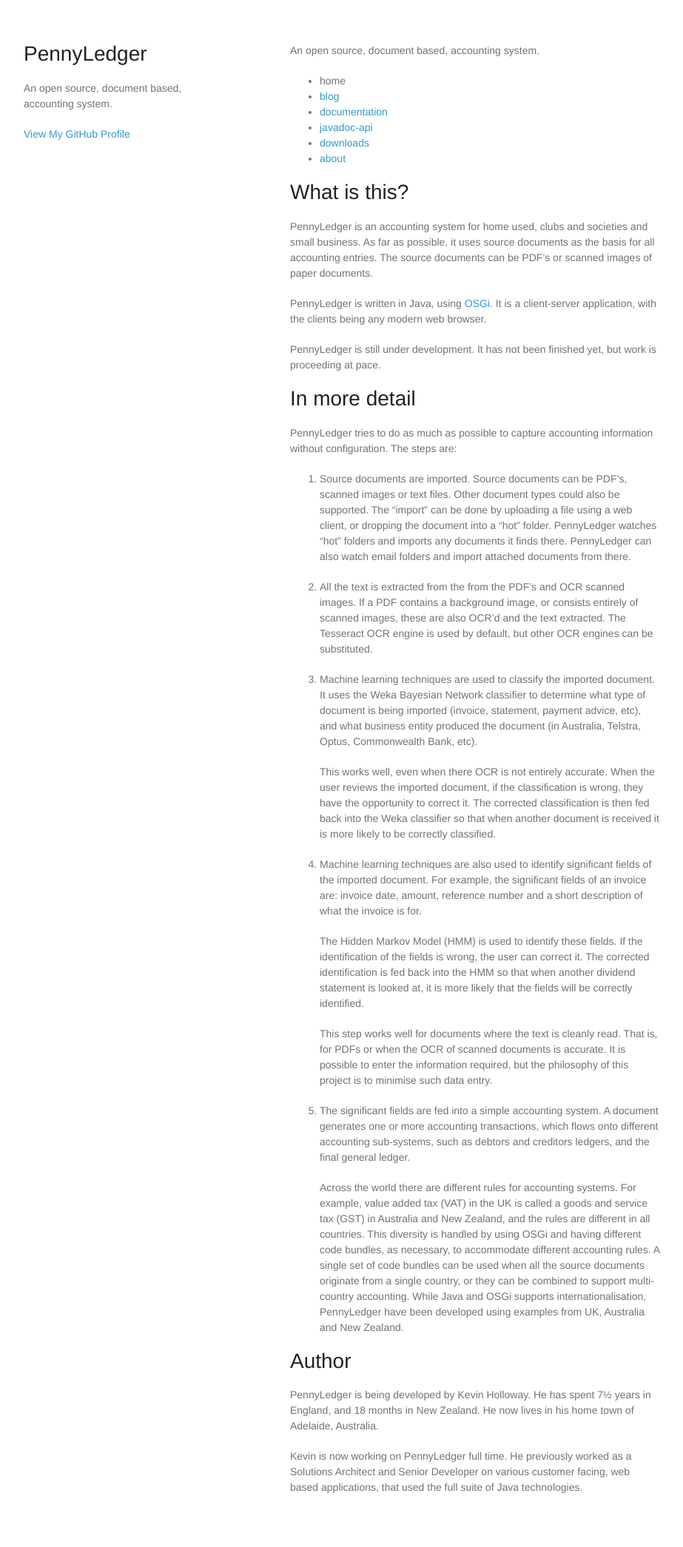
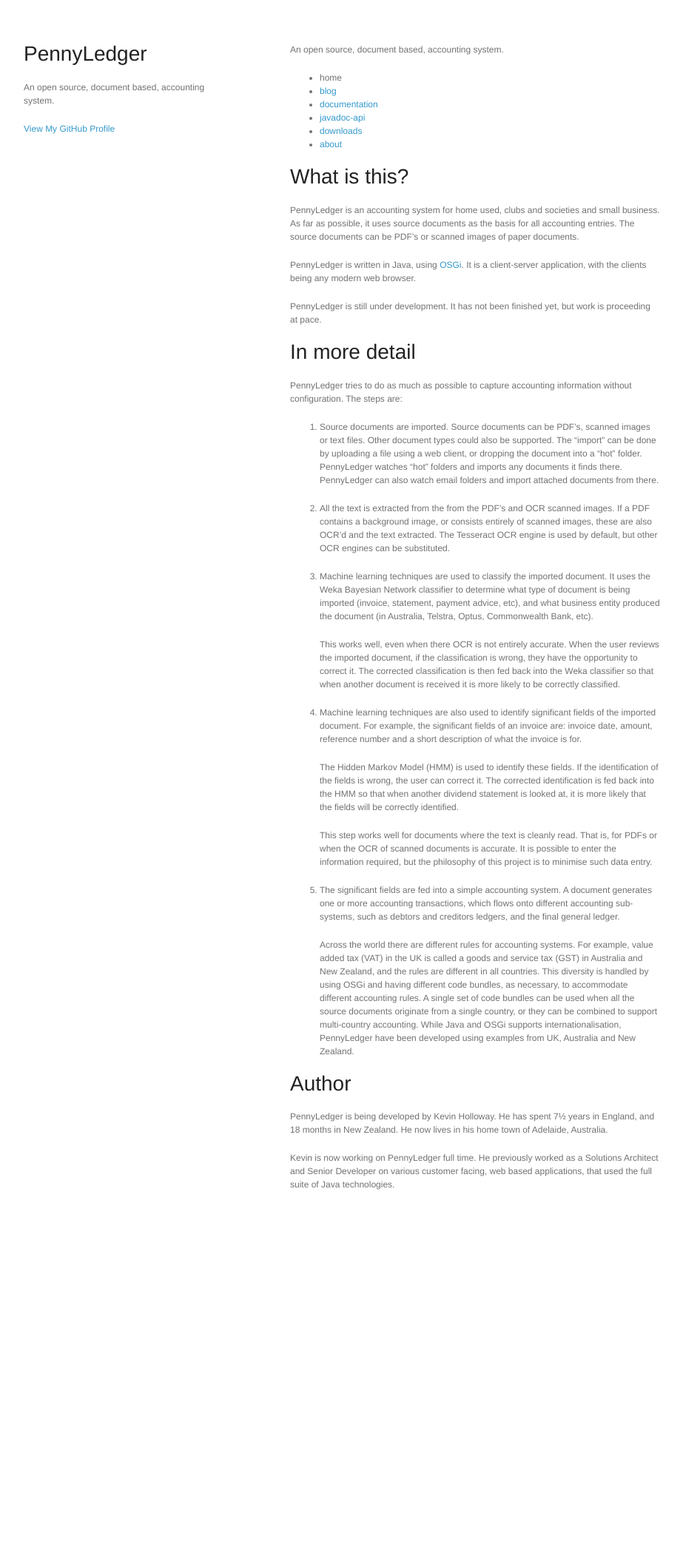
Before and after one commit to kevinau/kevinau.github.io, a Jekyll site: the page built from index.md, in a window 1280 px wide. Shown: the whole page at 74% size, without its empty margins (178-1101 px from the left). Built offline with Jekyll 4.4.1, drawn with Linux system fonts in a browser that asks for light colours; after the commit the page ends 1680 px from its top, so only the background shows below that.

Commit message:
Reduce font size

```diff
--- a/stylesheets/styles.css
+++ b/stylesheets/styles.css
@@ -1,7 +1,7 @@
 body {
   background-color: #fff;
   padding:50px;
-  font: 14px/1.5 "Helvetica Neue", Helvetica, Arial, sans-serif;
+  font: 12px/1.5 "Helvetica Neue", Helvetica, Arial, sans-serif;
   color:#727272;
   font-weight:400;
 }
```
